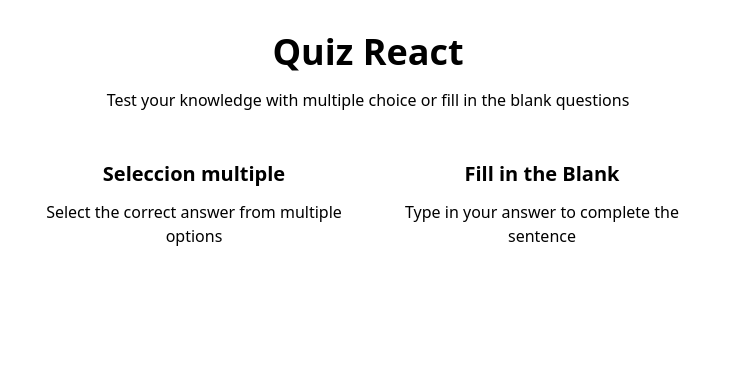
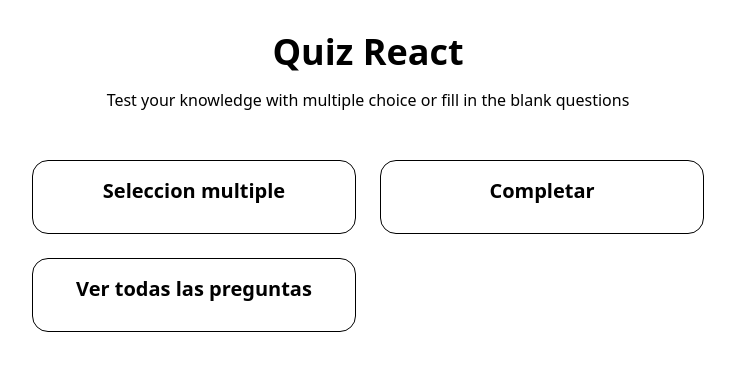
Before and after one commit to StalinAM/quiz-react, a React (Vite) app: page / in a window 1280 px wide. Shown: the top 370 px of the page, without its empty margins (272-1007 px from the left). Built offline with nearby package versions, Linux system fonts and the light colour scheme.

Commit message:
Improve questionnaire type selector with new styles and option to view all questions

```diff
--- a/src/components/QuizTypeSelector.jsx
+++ b/src/components/QuizTypeSelector.jsx
@@ -3,22 +3,22 @@ export function QuizTypeSelector({ onSelect }) {
     <div className='grid md:grid-cols-2 gap-6'>
       <button
         onClick={() => onSelect('multiple')}
-        className='quiz-card group hover:scale-105'
+        className='border rounded-2xl py-4 cursor-pointer transition-transform duration-300 ease-in-out group hover:scale-105'
       >
         <h3 className='text-xl font-semibold mb-3'>Seleccion multiple</h3>
-        <p className='text-muted-foreground'>
-          Select the correct answer from multiple options
-        </p>
       </button>
 
       <button
         onClick={() => onSelect('complete')}
-        className='quiz-card group hover:scale-105'
+        className='border rounded-2xl py-4 cursor-pointer transition-transform duration-300 ease-in-out group hover:scale-105'
       >
-        <h3 className='text-xl font-semibold mb-3'>Fill in the Blank</h3>
-        <p className='text-muted-foreground'>
-          Type in your answer to complete the sentence
-        </p>
+        <h3 className='text-xl font-semibold mb-3'>Completar</h3>
+      </button>
+      <button
+        onClick={() => onSelect('all')}
+        className='border rounded-2xl py-4 cursor-pointer transition-transform duration-300 ease-in-out group hover:scale-105'
+      >
+        <h3 className='text-xl font-semibold mb-3'>Ver todas las preguntas</h3>
       </button>
     </div>
   )
```
